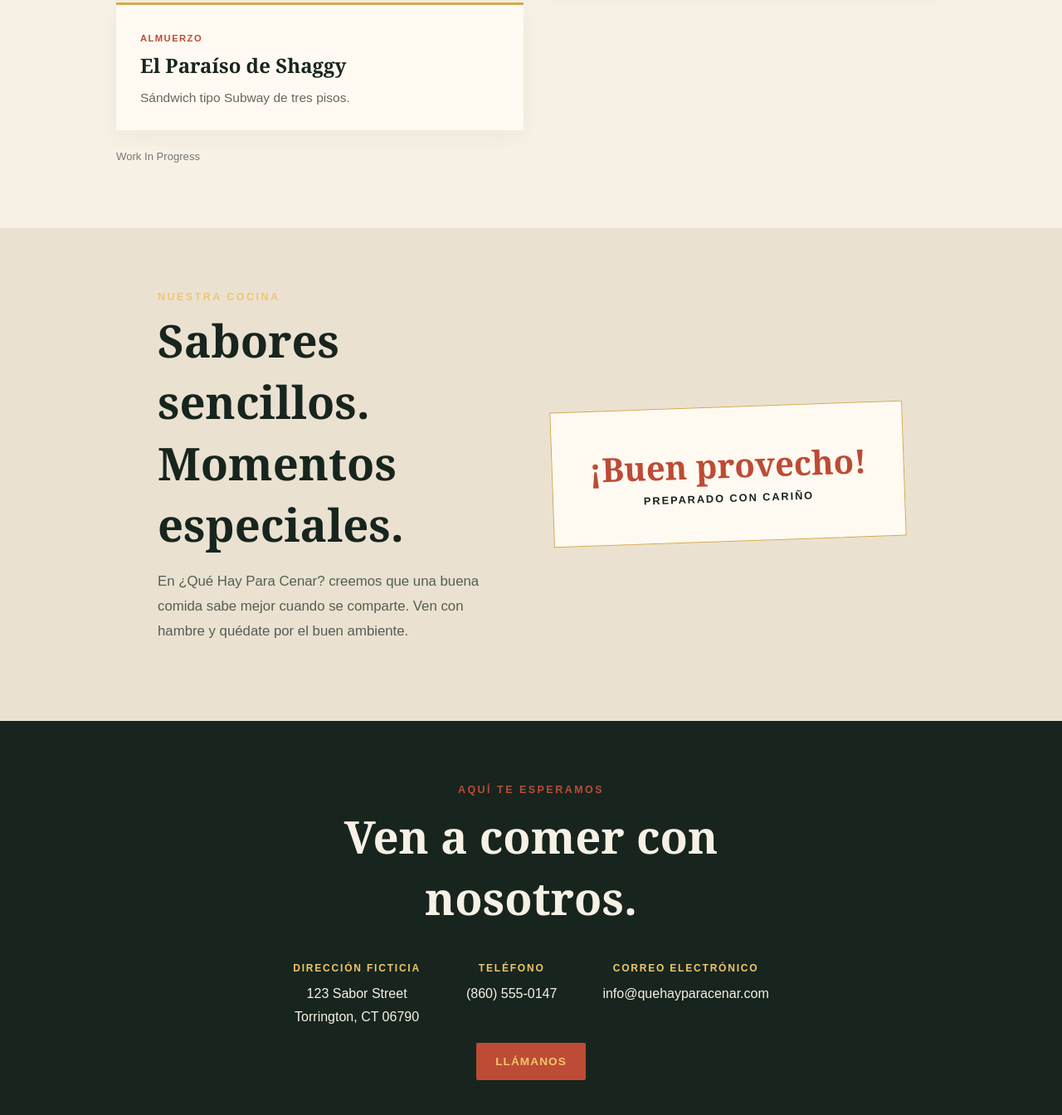
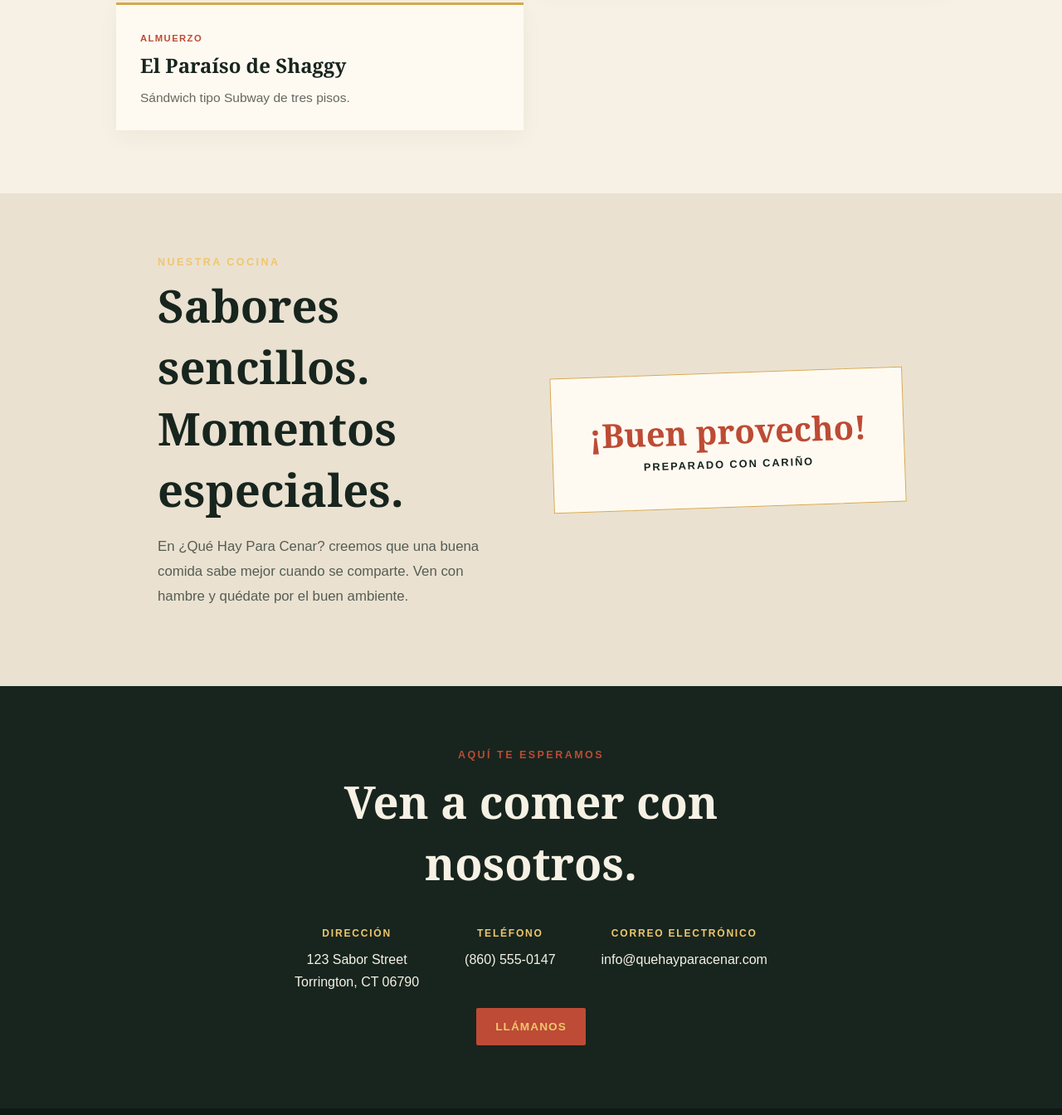
Before and after one commit to wallrustech/Que-Para-La-Cena, a plain HTML site: page index.html in a window 1280 px wide. Shown: the part 1756-3100 px from the top of the page at 83% size. Drawn offline with Linux system fonts and the light colour scheme.

Commit message:
Remove draft note and placeholder disclaimers

```diff
--- a/index.html
+++ b/index.html
@@ -60,8 +60,7 @@ footer{padding:22px 7%;display:flex;justify-content:space-between;gap:12px;flex-
       <article class="dish" data-category="lunch"><span class="tag">Almuerzo</span><h3>El Paraíso de Shaggy</h3><p>Sándwich tipo Subway de tres pisos.</p></article>
       <article class="dish hidden" data-category="dinner"><span class="tag">Cena</span><h3>La cena está por venir</h3><p>Work In Progress</p></article>
     </div>
-    <p class="note">Work In Progress</p>
-  </section>
+</section>
   <section class="story" id="nosotros">
     <div class="story-inner">
       <div><div class="eyebrow">Nuestra cocina</div><h2>Sabores sencillos. Momentos especiales.</h2><p>En ¿Qué Hay Para Cenar? creemos que una buena comida sabe mejor cuando se comparte. Ven con hambre y quédate por el buen ambiente.</p></div>
@@ -71,7 +70,7 @@ footer{padding:22px 7%;display:flex;justify-content:space-between;gap:12px;flex-
   <section class="visit" id="visitanos">
     <div class="section-head"><div class="eyebrow">Aquí te esperamos</div><h2>Ven a comer con nosotros.</h2></div>
     <div class="visit-details">
-      <div><strong>Dirección ficticia</strong>123 Sabor Street<br>Torrington, CT 06790</div>
+      <div><strong>Dirección</strong>123 Sabor Street<br>Torrington, CT 06790</div>
       <div><strong>Teléfono</strong>(860) 555-0147</div>
       <div><strong>Correo electrónico</strong>info@quehayparacenar.com</div>
     </div>
```
